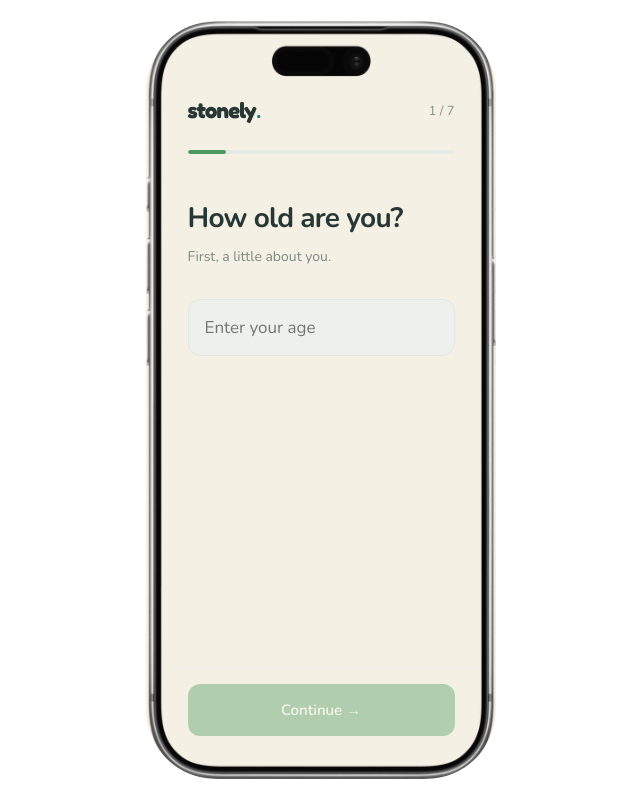
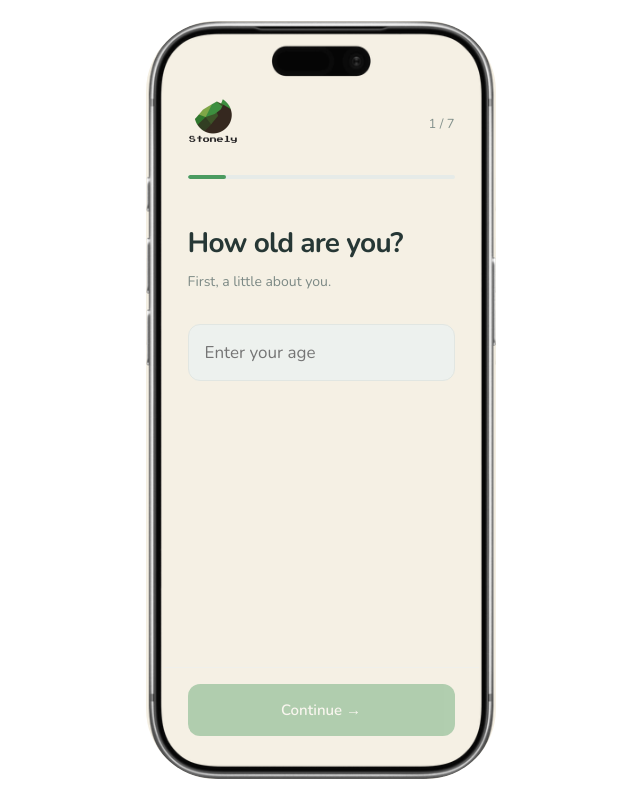
Before and after one commit to Tiskua/Stonely, a plain HTML site: page profile/profile.html in a window 1280 px wide. Shown: the whole page, without its empty margins (319-959 px from the left). Drawn offline with nearby package versions, Linux system fonts and the light colour scheme.

Commit message:
11/12 feat: logo added to profile.html

```diff
--- a/profile/profile.html
+++ b/profile/profile.html
@@ -21,7 +21,14 @@
 
             <header class="profile-header">
               <div class="header-row">
-                <h2>stonely<span>.</span></h2>
+                <h2>
+                  <img
+                    src="..\images\SmallSquareLogoJpg.png"
+                    alt="logo"
+                    width="50px"
+                    height="50px"
+                  />
+                </h2>
                 <span id="step-count">1 / 8</span>
               </div>
               <div class="progress-track">
```
